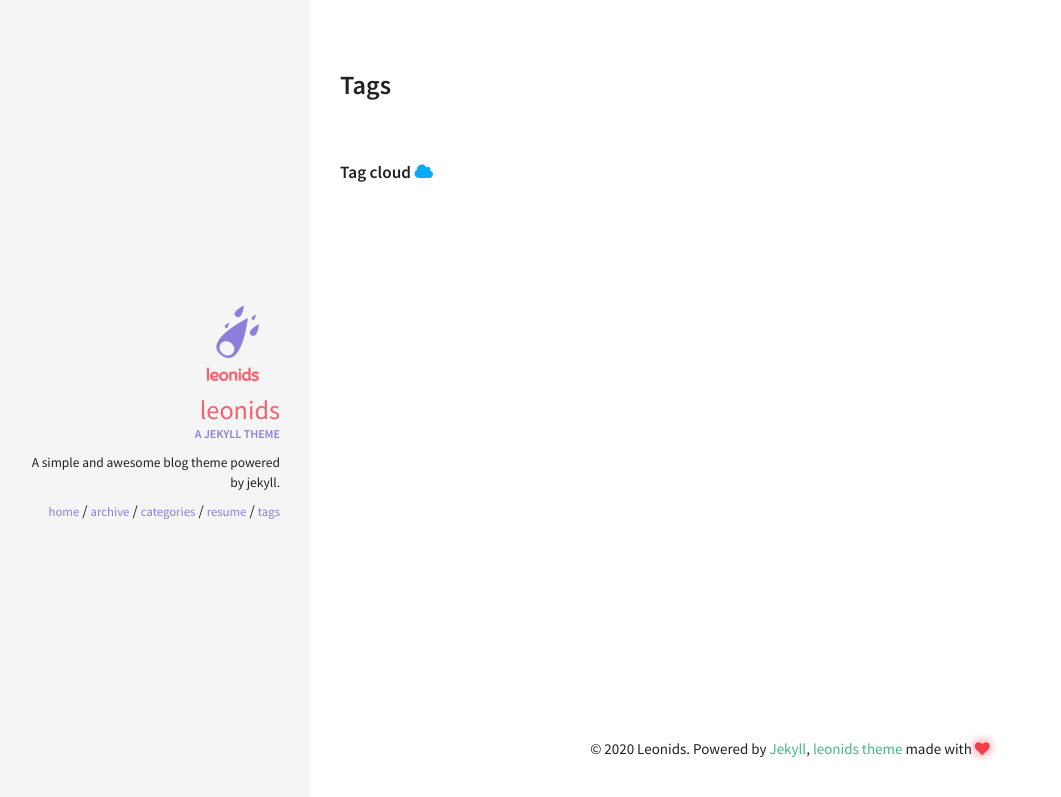
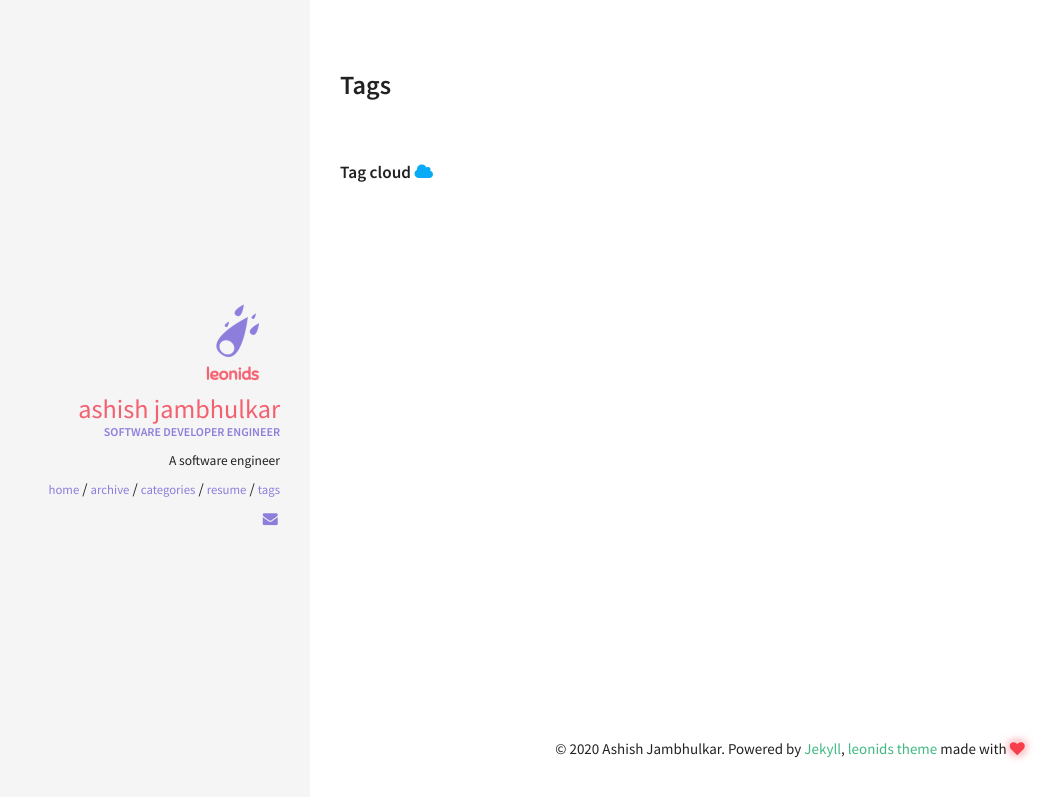
Before and after one commit to ashjambhulkar/ashjambhulkar.github.io, a Jekyll site: the page built from tags.html, in a window 1280 px wide. Shown: the top 797 px of the page, without its empty margins (10-1071 px from the left). Built offline with Jekyll 4.4.1, drawn with Linux system fonts in a browser that asks for light colours.

Commit message:
"adds user detail in config"

```diff
--- a/_config.yml
+++ b/_config.yml
@@ -33,11 +33,11 @@ kramdown:
 ####################################
 #
 owner:
-  name: Leonids
+  name: Ashish Jambhulkar
   avatar: leonids-logo.png
-  job: "A jekyll theme"
-  bio: "A simple and awesome blog theme powered by jekyll."
-  email:
+  job: "Software Developer Engineer"
+  bio: "A software engineer"
+  email: asj409@nyu.edu
   disqus-shortname:
   twitter: #username
   facebook: #username
```
